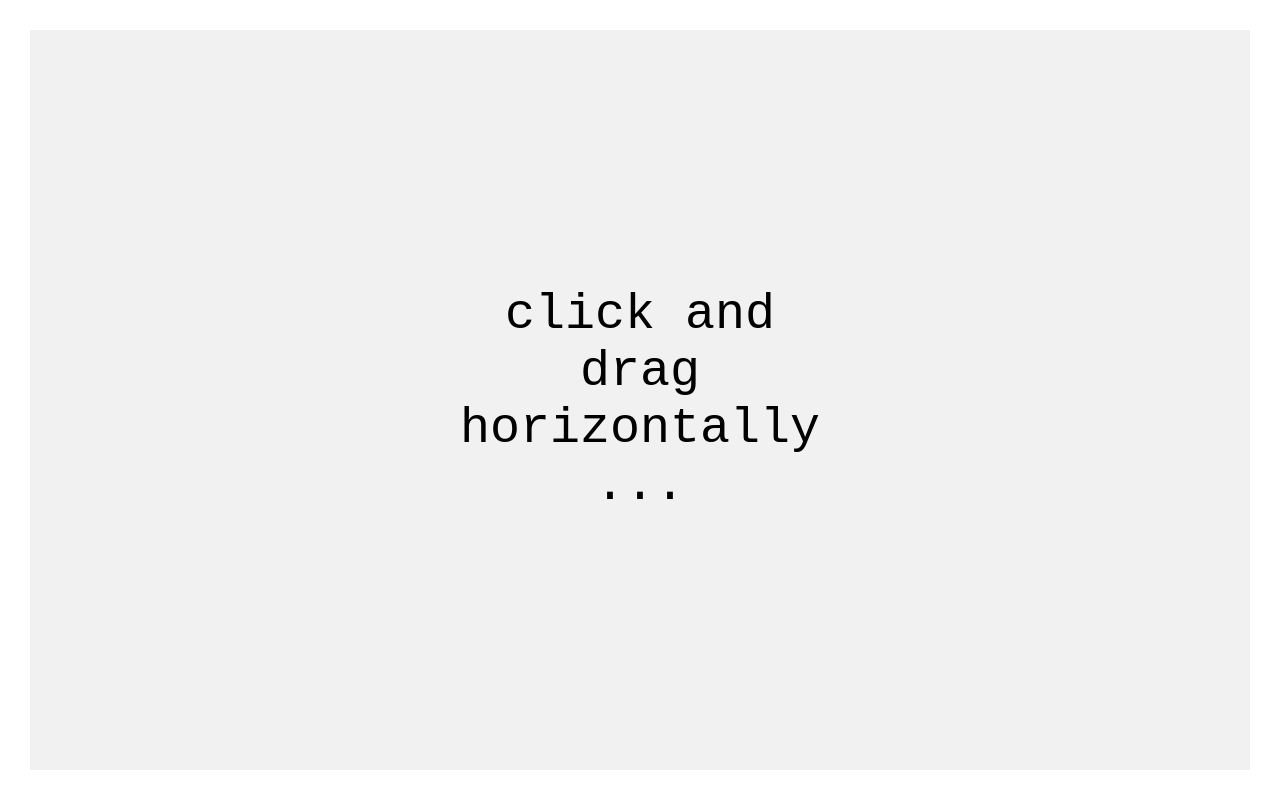
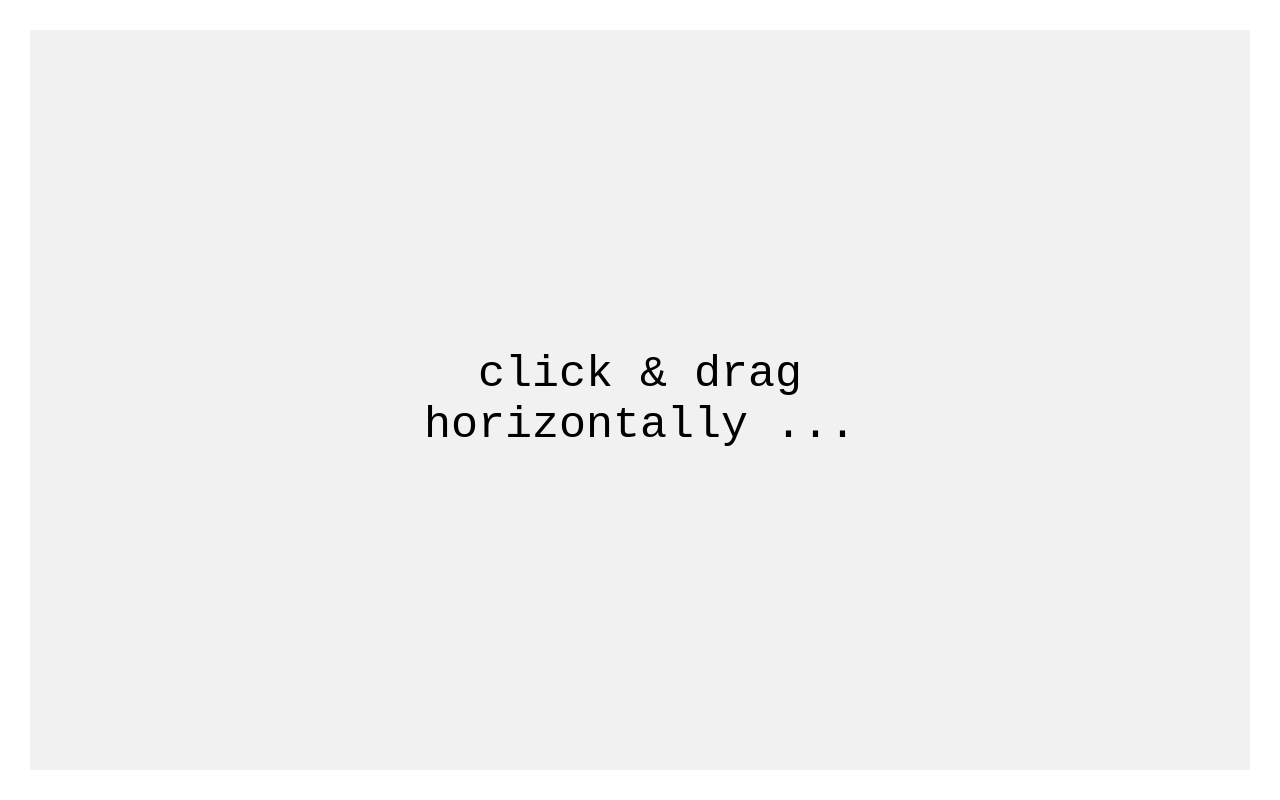
Before and after one commit to glomotion/gesture-helper, a website built with webpack: page demo/demo.html in a window 1280 px wide. Built offline with nearby package versions, Linux system fonts and the light colour scheme.

Commit message:
vary demo page styles

```diff
--- a/demo/demo.html
+++ b/demo/demo.html
@@ -23,15 +23,15 @@
 
       #output {
         width: 80%;
-        max-width: 400px;
+        max-width: 450px;
         margin: auto;
-        font-size: 50px;
+        font-size: 45px;
         text-align: center;
         white-space: normal;
       }
     </style>
   </head>
   <body>
-    <pre id='output'>click and drag horizontally ...</pre>
+    <pre id='output'>click &amp; drag horizontally ...</pre>
   </body>
 </html>
```
